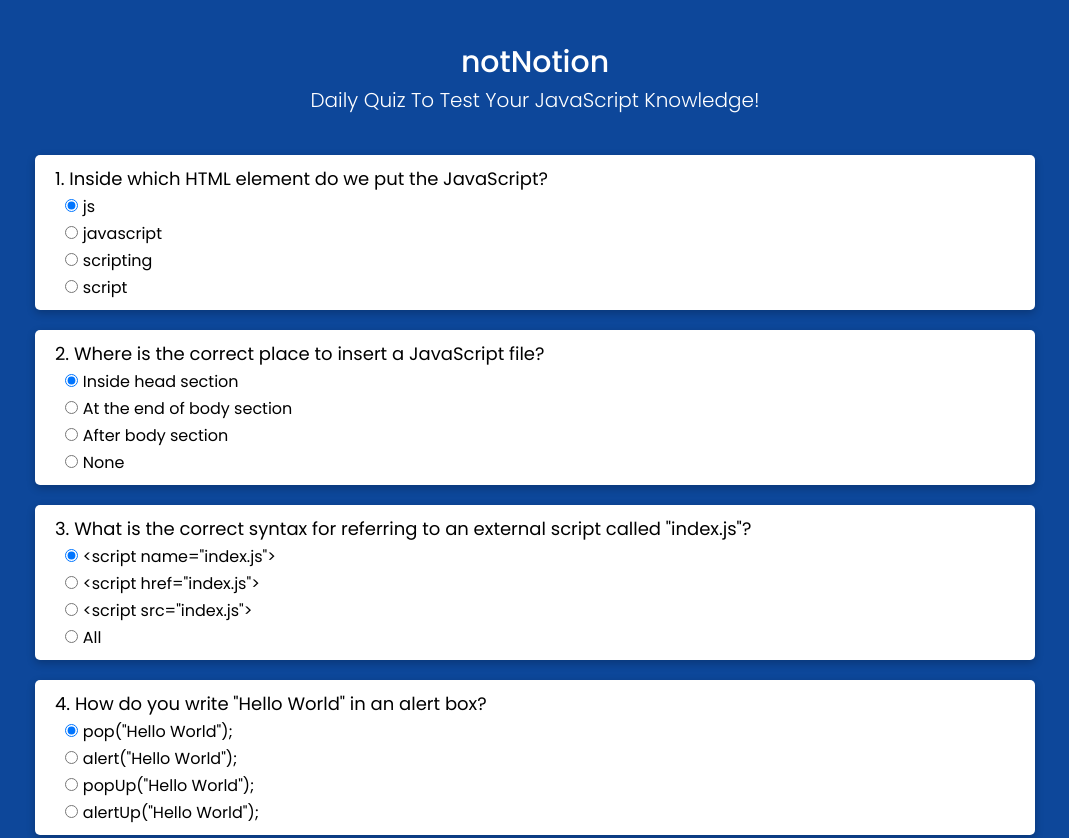
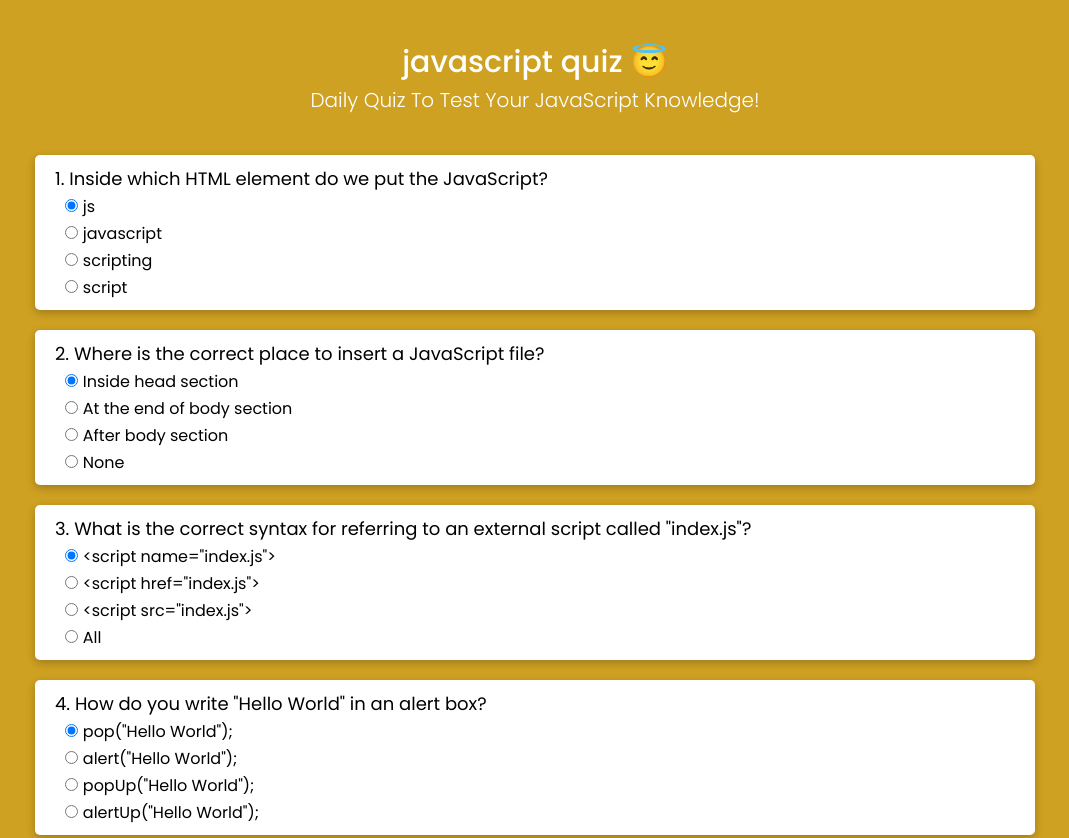
Before and after one commit to itsdagi/quiz, a plain HTML site: page index.html in a window 1280 px wide. Shown: the top 838 px of the page, without its empty margins (105-1174 px from the left). Drawn offline with nearby package versions, Linux system fonts and the light colour scheme.

Commit message:
last commit for now

```diff
--- a/index.html
+++ b/index.html
@@ -14,7 +14,7 @@
     <main>
         <section class="quiz">
             <div class="heading">
-                <p class="title">notNotion</p>
+                <p class="title">javascript quiz 😇</p>
                 <p class="subtitle">Daily Quiz To Test Your JavaScript Knowledge!</p>
             </div>
 
--- a/style.css
+++ b/style.css
@@ -16,7 +16,7 @@
 }
 
 .quiz{
-    background-color: #0d479a;
+    background-color: #cfa122;
     padding: 30px;
 }
 
```
